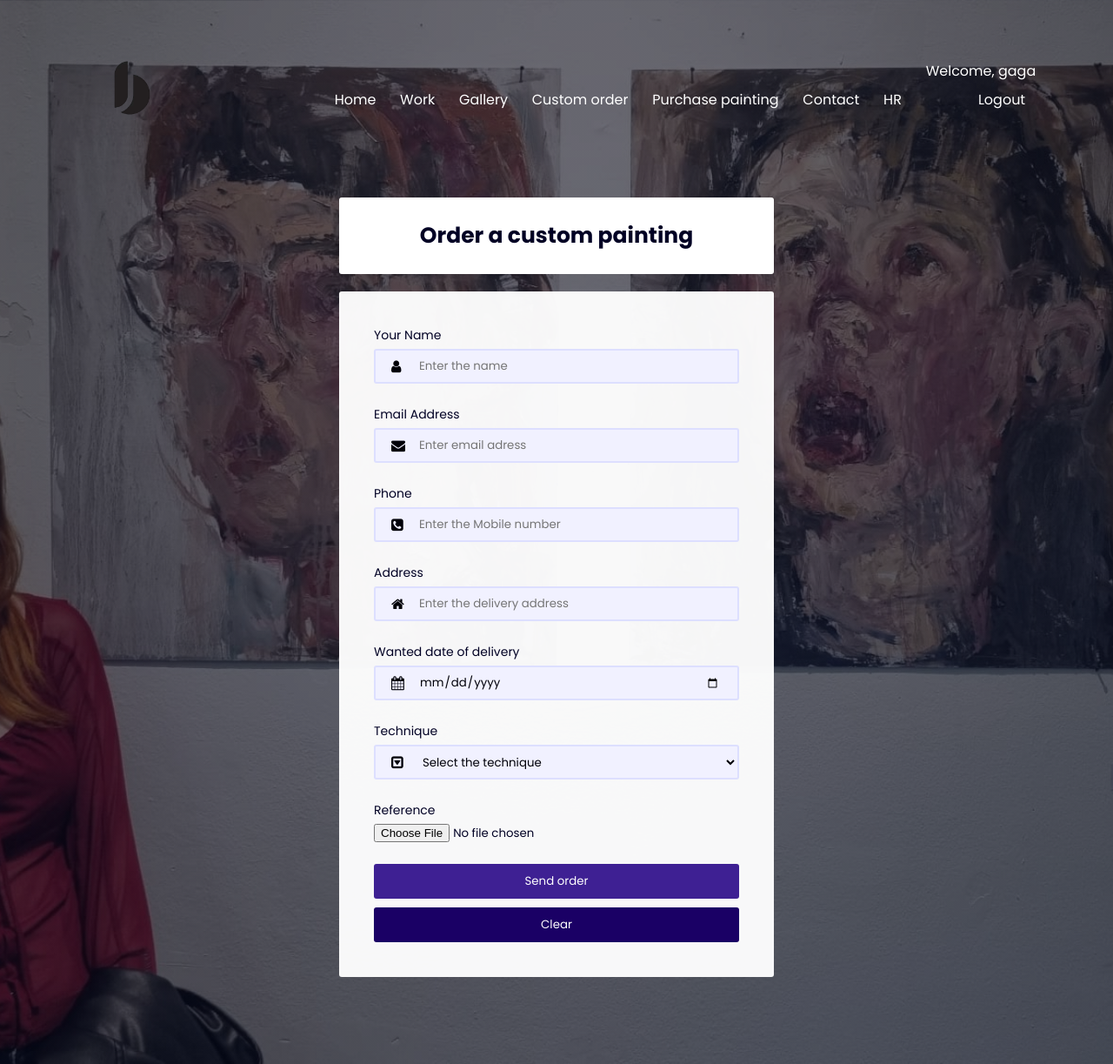
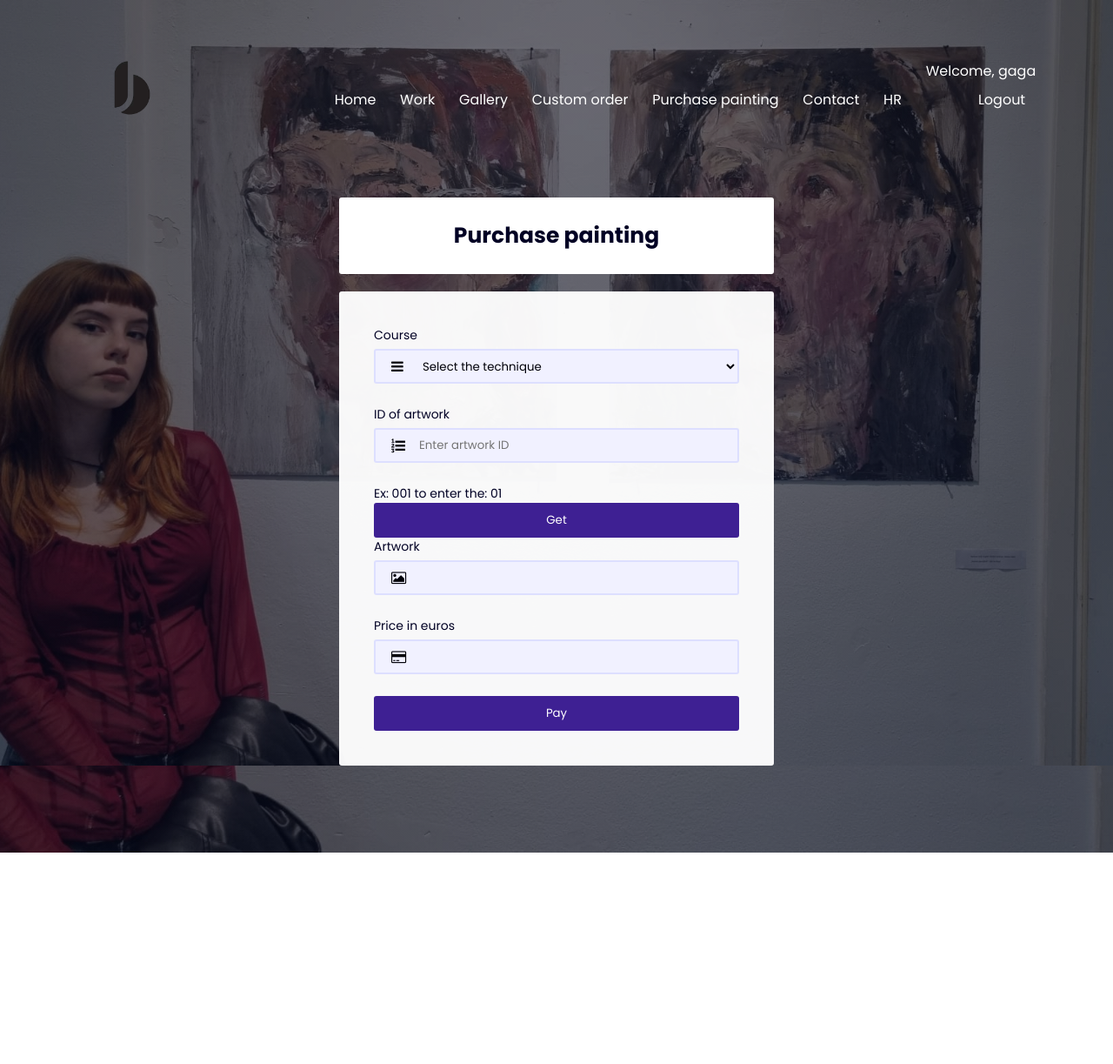
Before and after one commit to Astmaticar/Portfolio, a PHP site: page /Admission_page.php in a window 1280 px wide. Shown: the whole page at 87% size. After the commit the page ends 980 px from the top, so only its background shows below. Run offline with PHP 8.4, Linux system fonts and the light colour scheme; a user stored in the database is signed in; data comes from the database, SQL or seed files in the repository; some libraries are stand-ins or nearby versions.

Commit message:
Update Admission_page.php

```diff
--- a/Portfolio-main/College-Website-master/Admission_page.php
+++ b/Portfolio-main/College-Website-master/Admission_page.php
@@ -1,7 +1,8 @@
 <?php
 session_start();
+require_once 'config.php'; // povezivanje s bazom
 
-// Ako korisnik nije ulogiran, preusmjeri na login.php
+// Ako korisnik nije ulogiran, preusmjeri na login
 if (!isset($_SESSION['user_id'])) {
     $_SESSION['redirect_after_login'] = $_SERVER['REQUEST_URI'];
     header("Location: login.php?msg=login_required");
@@ -15,18 +16,15 @@ if (!isset($_SESSION['user_id'])) {
   <meta charset="UTF-8">
   <meta http-equiv="X-UA-Compatible" content="IE=edge">
   <meta name="viewport" content="width=device-width, initial-scale=1.0">
-  <title data-translate="admission_page_title">Admission form - GGU</title>
+  <title data-translate="fees_page_title">Purchase a painting</title>
   <link rel="shortcut icon" href="image/logo.png" type="image/svg+xml">
-  <link rel="stylesheet" href="css/admission_style.css">
+  <link rel="stylesheet" href="css/fees_style.css">
   <link rel="stylesheet" href="https://cdnjs.cloudflare.com/ajax/libs/font-awesome/4.7.0/css/font-awesome.min.css">
-  <script type="module" src="https://unpkg.com/ionicons@5.5.2/dist/ionicons/ionicons.esm.js"></script>
 </head>
 <body>
-
   <section class="header">
     <nav>
-    <a href="index.php"><img src="image/logo.png" id="logo-img" alt="logo"></a>
-
+        <a href="index.php"><img src="image/logo.png" id="logo-img"></a>
         <div class="nav-links" id="navLinks">
             <span class="icon" onclick="hidemenu()">&#10005;</span>
             <ul>
@@ -34,18 +32,14 @@ if (!isset($_SESSION['user_id'])) {
                 <li><a href="#course_call" data-translate="nav_work">Work</a></li>
                 <li><a href="gallery.html" data-translate="nav_gallery">Gallery</a></li>
                 <li><a href="Admission_page.php" data-translate="nav_custom_order">Custom order</a></li>
-        <li><a href="fees_page.php" data-translate="nav_purchase">Purchase painting</a></li>
+                <li><a href="fees_page.php" data-translate="nav_purchase_painting">Purchase painting</a></li>
                 <li><a href="Contact_page.html" data-translate="nav_contact">Contact</a></li>
                 <li><a href="#" id="lang-toggle">HR</a></li>
                 <li class="user-menu">
-          <?php if(isset($_SESSION['user_id'])): ?>
-            <a href="#" data-translate="nav_welcome">Welcome, <?php echo $_SESSION['user_name']; ?></a>
+                    <a href="#">Welcome, <?php echo $_SESSION['user_name']; ?></a>
                     <ul class="dropdown">
-              <li><a href="logout.php" data-translate="nav_logout">Logout</a></li>
+                        <li><a href="logout.php">Logout</a></li>
                     </ul>
-          <?php else: ?>
-            <a href="login.php" data-translate="nav_login">Login</a>
-          <?php endif; ?>
                 </li>
             </ul>
         </div>
@@ -55,75 +49,53 @@ if (!isset($_SESSION['user_id'])) {
     <div class="wrapper">
       <div class="r_form_wrap">
         <div class="title">
-        <p data-translate="admission_title">Order a custom painting</p>
+          <p data-translate="fees_page_header" id="header_fees">Purchase painting</p>
         </div>
 
+        <!-- Purchase form -->
         <div class="r_form">
-        <form id="admissionForm" onsubmit="sendAdmission(); return false;">
+          <form id="purchaseForm" onsubmit="return false;">
             <div class="input_wrap">
-            <label for="yourname" data-translate="admission_name_label">Your Name</label>
+              <label for="course" data-translate="fees_course_label">Course</label>
               <div class="input_item">
-              <i class="fa fa-user" id="icon"></i>
-              <input type="text" name="your name" class="input" id="yourname" placeholder="Enter the name" required>
-            </div>
-          </div>
-
-          <div class="input_wrap">
-            <label for="emailaddress" data-translate="admission_email_label">Email Address</label>
-            <div class="input_item">
-              <i class="fa fa-envelope" id="icon"></i>
-              <input type="text" name="email address" class="input" id="emailaddress" placeholder="Enter email adress" required>
-            </div>
-          </div>
-
-          <div class="input_wrap">
-            <label for="phone" data-translate="admission_phone_label">Phone</label>
-            <div class="input_item">
-              <i class="fa fa-phone-square" id="icon"></i>
-              <input type="number" name="phone" class="input" id="phone" placeholder="Enter the Mobile number" required>
-            </div>
-          </div>
-
-          <div class="input_wrap">
-            <label for="address" data-translate="admission_address_label">Address</label>
-            <div class="input_item">
-              <i class="fa fa-home" id="icon"></i>
-              <input type="text" name="address" class="input" id="address" placeholder="Enter the delivery address" required>
-            </div>
-          </div>
-
-          <div class="input_wrap">
-            <label for="dob" data-translate="admission_dob_label">Wanted date of delivery</label>
-            <div class="input_item">
-              <i class="fa fa-calendar" id="icon"></i>
-              <input type="date" name="dob" class="input" id="dob" required>
-            </div>
-          </div>
-
-          <div class="input_wrap">
-            <label for="course" data-translate="admission_technique_label">Technique</label>
-            <div class="input_item">
-              <i class="fa fa-caret-square-o-down" aria-hidden="true" id="icon"></i>
-              <select id="course" name="cars" class="input" required>
-                <option value="select" data-translate="admission_select_technique">Select the technique</option>
-                <option value="Oil on wood" data-translate="admission_oil_wood">Oil on wood</option>
-                <option value="Oil on canvas" data-translate="admission_oil_canvas">Oil on canvas</option>
-                <option value="Oil on cardboard" data-translate="admission_oil_cardboard">Oil on cardboard</option>
-                <option value="Aquarelle on paper" data-translate="admission_aquarelle">Aquarelle on paper</option>
-                <option value="Coal on paper" data-translate="admission_coal">Coal on paper</option>
+                <i class="fa fa-bars" aria-hidden="true" id="icon"></i>
+                <select id="course" name="course" class="input" required>
+                  <option value="" data-translate="fees_select_technique">Select the technique</option>
+                  <option value="aquarelle" data-translate="fees_aquarelle">Aquarelle on paper</option>
+                  <option value="oil" data-translate="fees_oil">Oil on canvas/wood/cardboard</option>
+                  <option value="coal" data-translate="fees_coal">Coal on paper</option>
                 </select>
               </div>
             </div>
 
             <div class="input_wrap">
-            <label for="file" data-translate="admission_reference_label">Reference</label>
+              <label for="id" data-translate="fees_artwork_id_label">ID of artwork</label>
               <div class="input_item">
-              <input type="file" id="fileInput" accept="image/*" required>
+                <i class="fa fa-list-ol" aria-hidden="true" id="icon"></i>
+                <input type="number" class="input" id="id" placeholder="Enter artwork ID" required>
               </div>
             </div>
 
-          <input type="submit" class="button" value="Send order" data-translate="admission_send_button">
-          <input type="reset" class="clear_ad" value="Clear" data-translate="admission_clear_button">
+            <p data-translate="fees_artwork_id_detail" id="id_detail">Enter the artwork ID as shown in gallery</p>
+            <input type="button" class="button" data-translate="fees_get_button" value="Get" onclick="getArtwork()">
+
+            <div class="input_wrap">
+              <label for="demo" data-translate="fees_artwork_label">Artwork</label>
+              <div class="input_item">
+                <i class="fa fa-picture-o" id="icon"></i>
+                <p id="demo" class="input"></p>
+              </div>
+            </div>
+
+            <div class="input_wrap">
+              <label for="demo1" data-translate="fees_price_label">Price in euros</label>
+              <div class="input_item">
+                <i class="fa fa-credit-card" id="icon"></i>
+                <p id="demo1" class="input"></p>
+              </div>
+            </div>
+
+            <input type="button" class="button" data-translate="fees_pay_button" value="Pay" onclick="window.location.href='https://www.paypal.com/us/signin'">
           </form>
         </div>
       </div>
@@ -132,62 +104,61 @@ if (!isset($_SESSION['user_id'])) {
 
 <div class="none_div"></div>
 
-<script src="https://cdn.jsdelivr.net/npm/emailjs-com@3/dist/email.min.js"></script>
 <script>
-    emailjs.init("VBKV3r6XaaFW3B8so");
-</script>
+var galleryData = [];
 
-<script>
-function sendAdmission() {
-    const fileInput = document.getElementById("fileInput");
-    const file = fileInput.files[0];
+// Dohvati galeriju iz API-ja
+fetch('gallery_data.php')
+  .then(res => res.json())
+  .then(data => {
+    galleryData = data;
+    console.log("Gallery loaded:", galleryData);
+  })
+  .catch(err => console.error("API error:", err));
 
-    if (!file) {
-        alert("Please upload a reference image!");
+function getArtwork() {
+  const technique = document.getElementById("course").value;
+  const artworkId = parseInt(document.getElementById("id").value, 10);
+
+  if (!technique || isNaN(artworkId)) {
+    alert("Please select a technique and enter a valid ID");
     return;
   }
 
-    if (file.size > 2 * 1024 * 1024) {
-        alert("File is too large. Max 2MB.");
+  // Pronađi artwork u JSON-u iz API-ja
+  const artwork = galleryData.find(item =>
+    item.category === technique && Number(item.id) === artworkId
+  );
+
+  if (!artwork) {
+    document.getElementById("demo").innerText = "Artwork not found";
+    document.getElementById("demo1").innerText = "";
     return;
   }
 
-    const reader = new FileReader();
-    reader.onload = function(event) {
-        const base64Image = event.target.result;
+  document.getElementById("demo").innerText = artwork.caption;
 
-        const params = {
-            from_name: document.getElementById("yourname").value,
-            from_email: document.getElementById("emailaddress").value,
-            phone: document.getElementById("phone").value,
-            address: document.getElementById("address").value,
-            dob: document.getElementById("dob").value,
-            technique: document.getElementById("course").value,
-            reference_image: base64Image
-        };
+  let price = 0;
+  switch (artwork.category) {
+    case "coal":
+      price = 120;
+      break;
+    case "aquarelle":
+      price = 250;
+      break;
+    case "oil":
+      price = 1200;
+      break;
+  }
 
-        emailjs.send("service_iuylq7d", "template_mvlogkj", params)
-        .then(() => {
-            alert("Order sent successfully!");
-            document.getElementById("admissionForm").reset();
-        }, (error) => {
-            console.log(error);
-            alert("Error sending order. Check console.");
-        });
-    };
+  document.getElementById("demo1").innerText = price + " €";
+}
 
-    reader.readAsDataURL(file);
-}
-</script>
-
-<script>
+// Hamburger menu
 var navLinks = document.getElementById("navLinks");
 function showmenu(){ navLinks.style.right="0"; }
 function hidemenu(){ navLinks.style.right="-200px"; }
 </script>
-
-<!-- Lang.js must be included here -->
 <script src="javascript/lang.js"></script>
-
 </body>
 </html>
```
Lines whose indentation alone changed are shown as unchanged.
